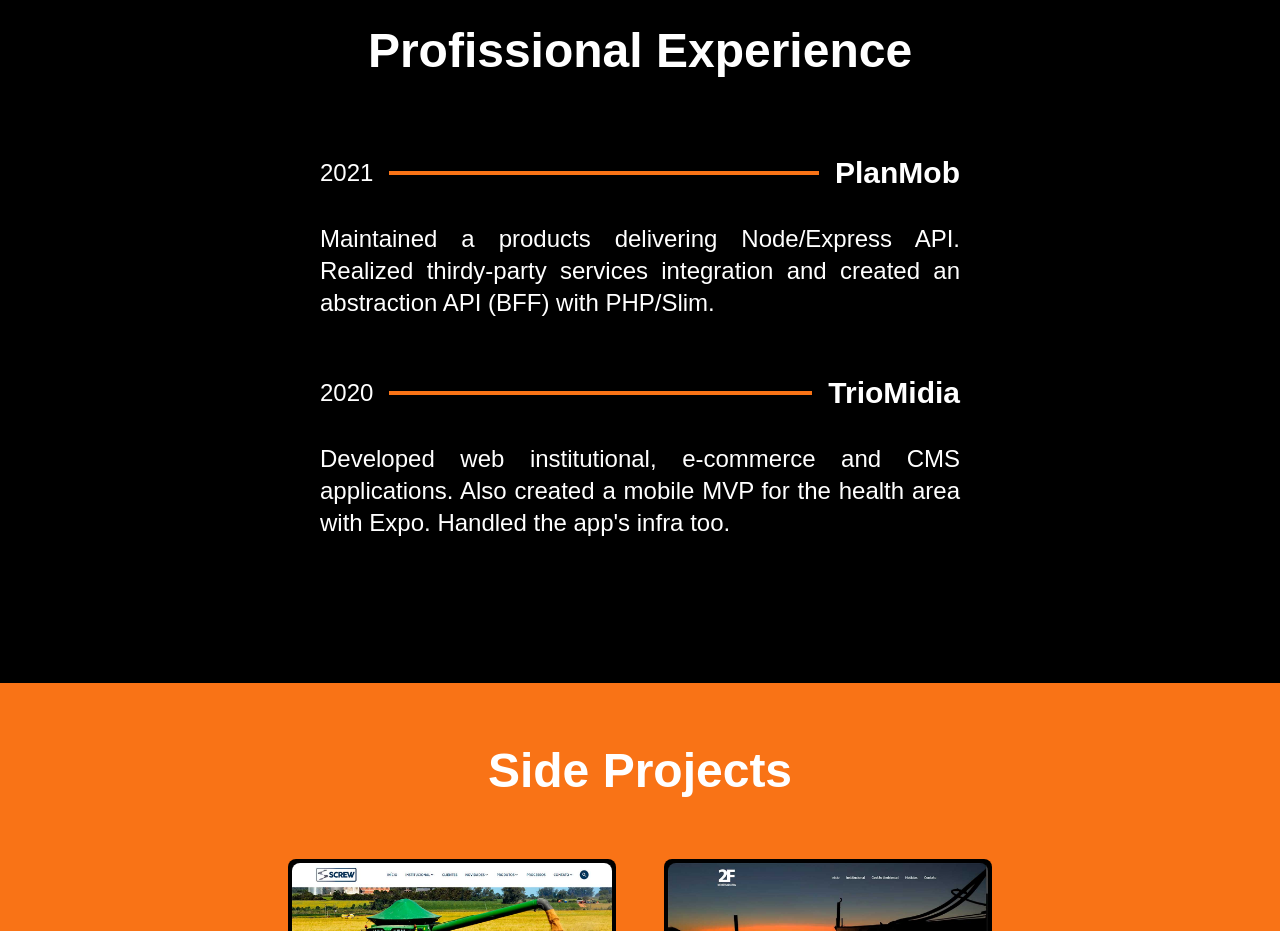
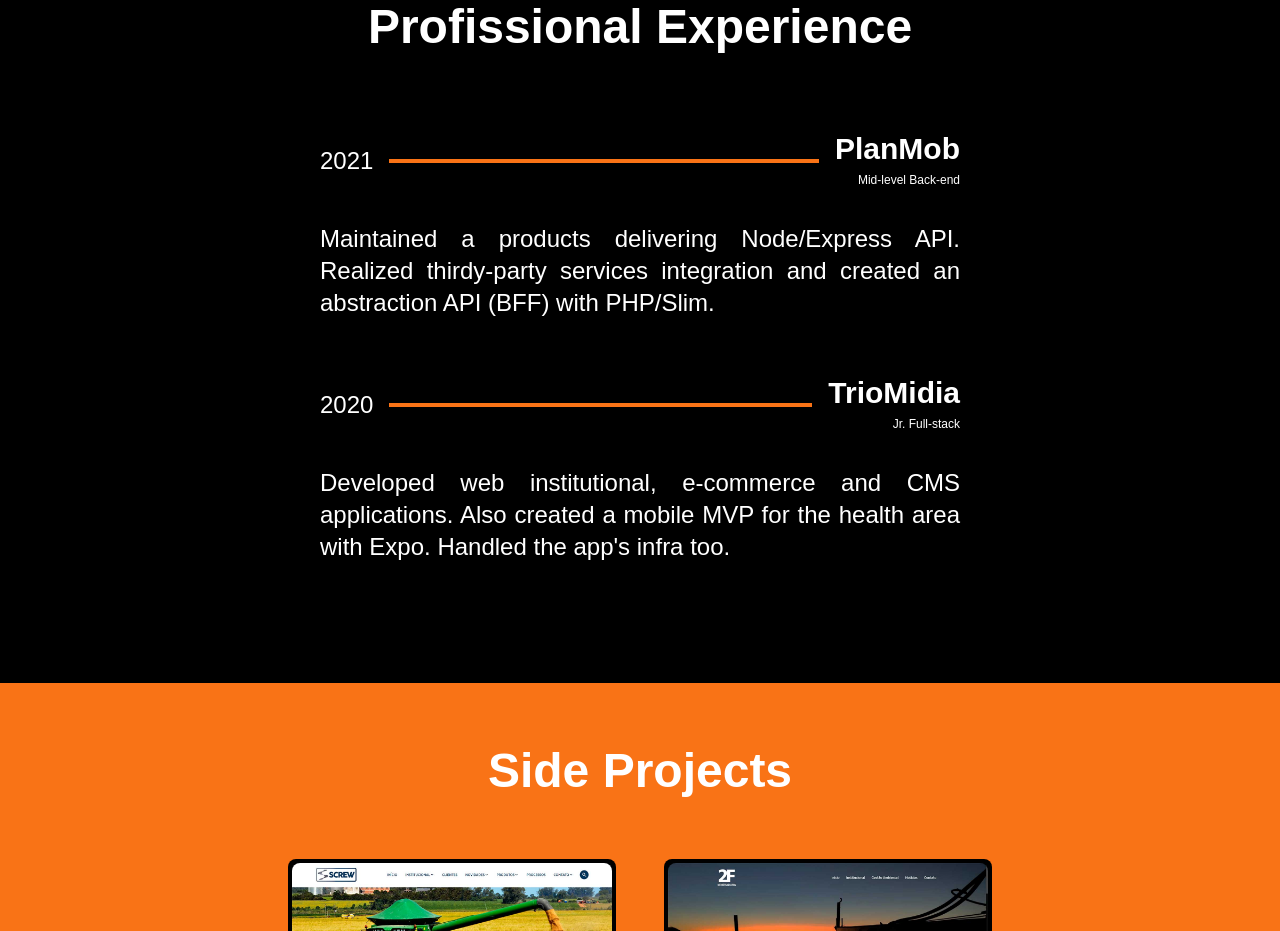
Before and after one commit to knopmickael/knopmickael.github.io, a plain HTML site: page docs/index.html in a window 1280 px wide. Shown: the part 1717-2648 px from the top of the page. Drawn offline with nearby package versions, Linux system fonts and the light colour scheme; a web font is replaced by a local one.

Commit message:
updates on PE section

```diff
--- a/docs/index.html
+++ b/docs/index.html
@@ -98,7 +98,10 @@
             <div class="flex space-x-4 justify-between items-center">
               <span class="text-xl lg:text-2xl">2021</span>
               <span class="flex-1 h-1 bg-orange-500"></span>
-              <h2 class="text-2xl lg:text-3xl font-extrabold">PlanMob</h2>
+              <div class="text-right">
+                <h2 class="text-2xl lg:text-3xl font-extrabold">PlanMob</h2>
+                <span class="text-xs">Mid-level Back-end</span>
+              </div>
             </div>
             <div>
               <p class="text-justify text-sm lg:text-2xl">
@@ -110,7 +113,10 @@
             <div class="flex space-x-4 justify-between items-center">
               <span class="text-xl lg:text-2xl">2020</span>
               <span class="flex-1 h-1 bg-orange-500"></span>
-              <h2 class="text-2xl lg:text-3xl font-extrabold">TrioMidia</h2>
+              <div class="text-right">
+                <h2 class="text-2xl lg:text-3xl font-extrabold">TrioMidia</h2>
+                <span class="text-xs">Jr. Full-stack</span>
+              </div>
             </div>
             <div>
               <p class="text-justify text-sm lg:text-2xl">
```
